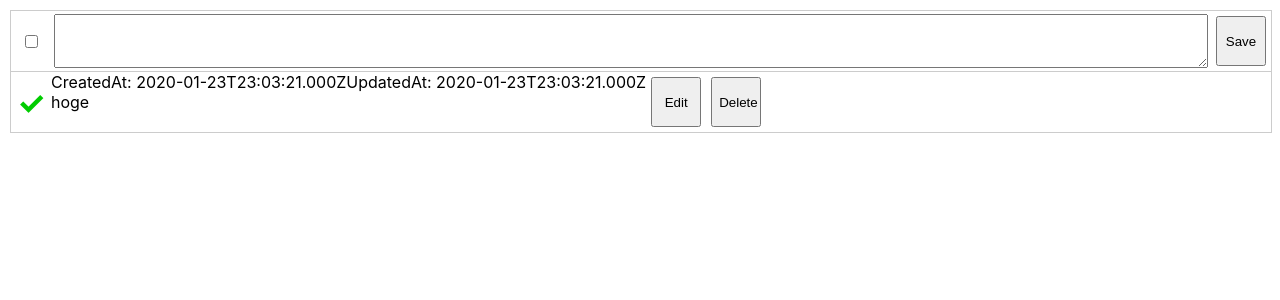
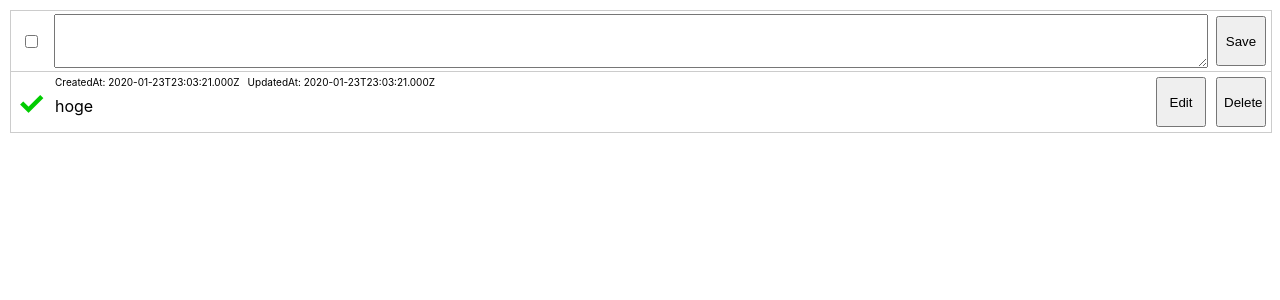
Before and after one commit to Rebi9/react-todo-app, a React (Create React App) app: page / in a window 1280 px wide. Shown: the top 300 px of the page. Built offline with nearby package versions, Linux system fonts and the light colour scheme.

Commit message:
fix:classNameのtypoを修正

```diff
--- a/src/components/Todo.js
+++ b/src/components/Todo.js
@@ -5,7 +5,7 @@ function Todo(props) {
   return (
     <div className="todo">
       <div className="check">{props.Done && <span>✓</span>}</div>
-      <div className="doby">
+      <div className="body">
         <div className="header">
           <span className="date">CreatedAt: {props.CreatedAt}</span>
           <span className="date">UpdatedAt: {props.UpdatedAt}</span>
```
